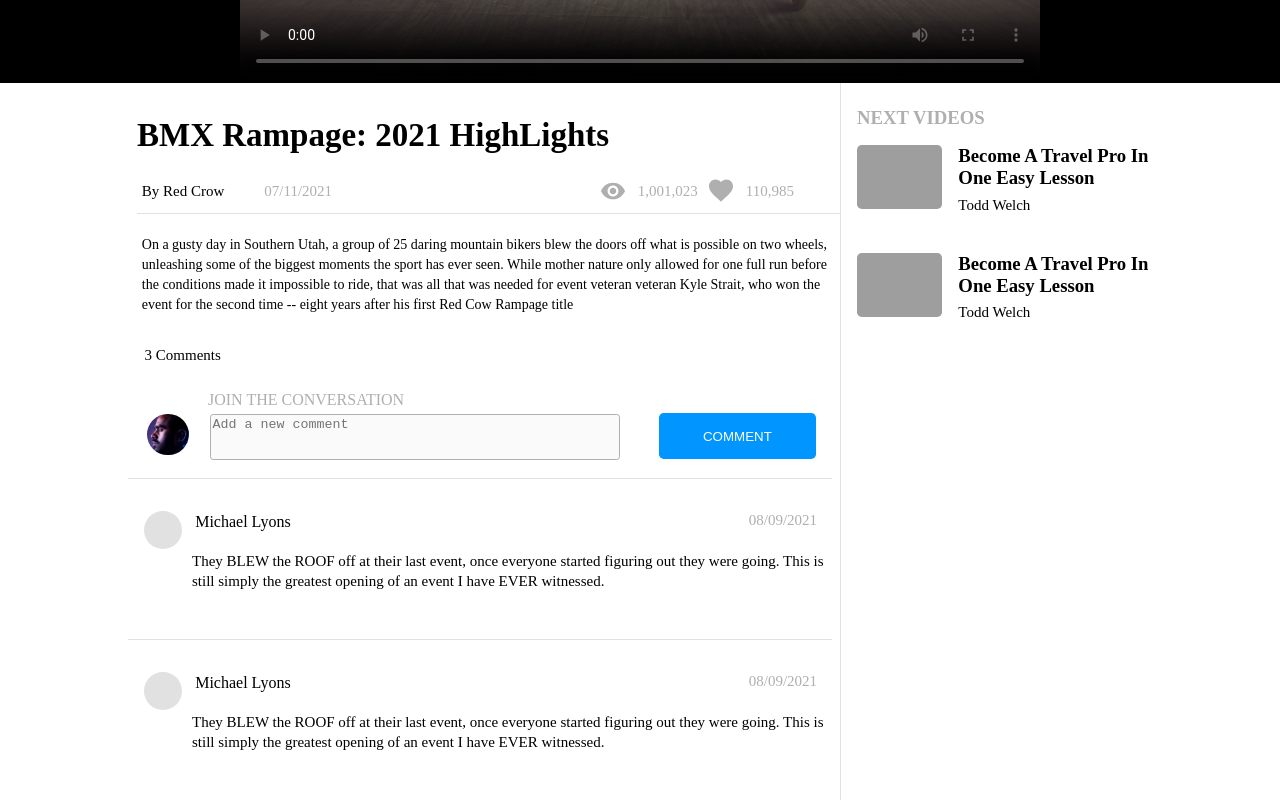
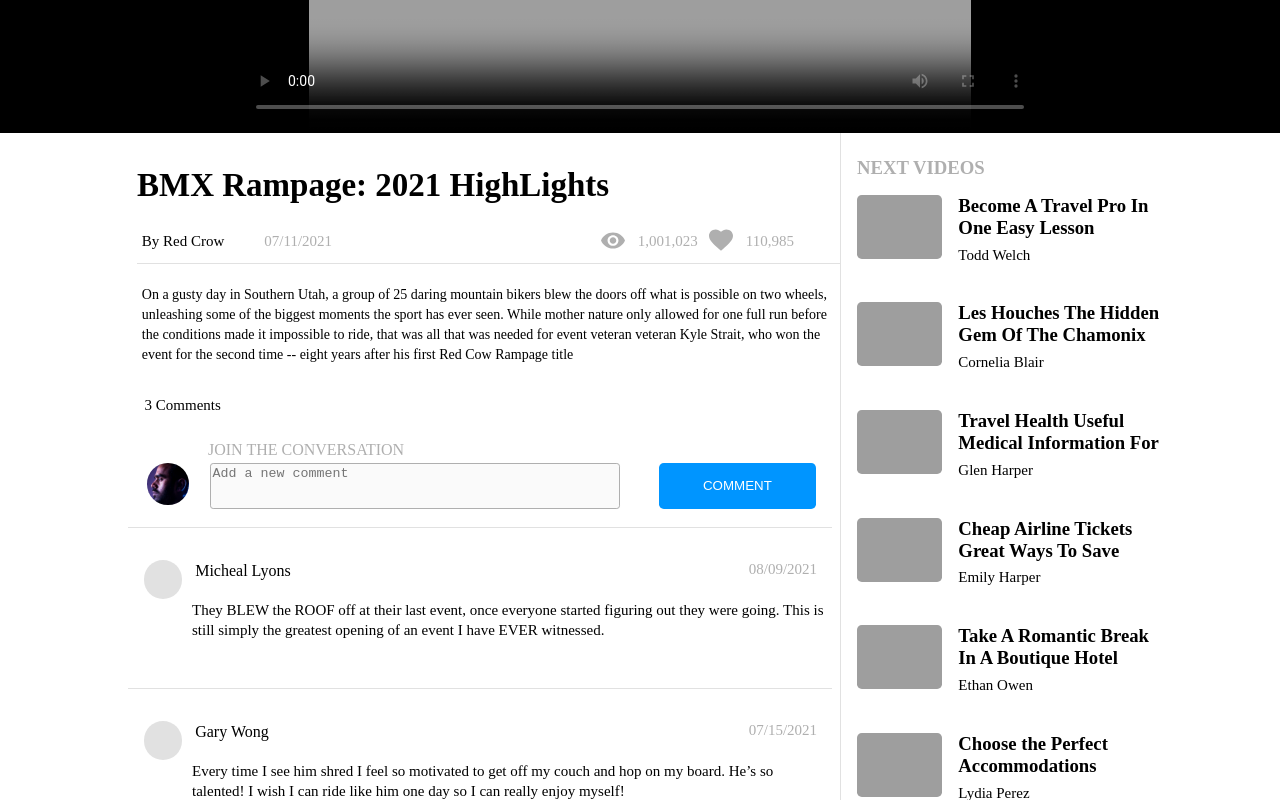
Before and after one commit to David-McCaig/david-mccaig-brainflix, a React (Create React App) app: page / in a window 1280 px wide. Shown: the part 460-1260 px from the top of the page. Built offline with nearby package versions, Linux system fonts and the light colour scheme; grey boxes are pictures that could not be loaded; a web font is replaced by a local one.

Commit message:
Add functionality to video section so the tumbnails can be clicked and comments populate

```diff
--- a/package.json
+++ b/package.json
@@ -6,6 +6,7 @@
     "@testing-library/jest-dom": "^5.16.5",
     "@testing-library/react": "^13.4.0",
     "@testing-library/user-event": "^13.5.0",
+    "date-fns": "^2.29.3",
     "react": "^18.2.0",
     "react-dom": "^18.2.0",
     "react-scripts": "5.0.1",
--- a/src/App.jsx
+++ b/src/App.jsx
@@ -1,4 +1,4 @@
-import React, { useSate } from "react";
+import React, { useState } from "react";
 import NavBar from "./components/NavBar/NavBar";
 import Header from "./components/Header/Header";
 import Description from "./components/Description/Description";
@@ -6,23 +6,38 @@
 import Comments from "./components/Comments/Comments";
 import './App.scss';
 import videos from "./data/videos.json";
-import video from "./data/video-details.json"
-// import MainVideo from "./data/video-details.json";
+import videoDetails from "./data/video-details.json"
+
+function App() {
+  const [selectedVideo, setSelectedVideos] = useState(videoDetails[0]);
 
 
+  const handleVideoChange = (videoId) => {
 
-function App() {
+    const newSelectedVideo = videoDetails.find((videos) => videoId === videos.id);
+
+    setSelectedVideos(newSelectedVideo);
+
+  }
+
+  const nonSelectedVideos = videos.filter((video) => {
+    return video.id !== selectedVideo.id;
+
+  });
 
   return(
     <>
     <NavBar />
-    <Header />
+    <Header selectedVideo={selectedVideo} />
     <div className="video__list">
     <div className="test">
     <Description />
-    <Comments />
+    <Comments {...{selectedVideo}}/>
     </div>
-    <VideoList />
+    <VideoList
+        videos={nonSelectedVideos}
+        handleVideoChange={handleVideoChange}
+        />
     </div>
     </>
   );
--- a/src/components/Comments/Comments.jsx
+++ b/src/components/Comments/Comments.jsx
@@ -2,9 +2,10 @@
 // import SearchFace from "../../assets/images/Mohan-muruge.jpg"
 import SearchFace from "../../assets/images/Mohan-muruge.jpg";
 import AddComment from "../../assets/Icons/add_comment.svg";
+import { format } from 'date-fns';
 
-
-function Comments() {
+function Comments(props) {
+    console.log(props)
     return (
         <section>
             <div className="test">
@@ -19,40 +20,22 @@
                 </form>
 
             </div>
-
-    <div className="comments">
+            {props.selectedVideo.comments !==undefined && props.selectedVideo.comments.map((comment) => {
+                return (
+                    <div className="comments" key={comment.id}>
                         <div className="comments__body">
                             <div className="comments__container">
                                 <div className="images"></div>
-                <p className="comments__title">Michael Lyons</p>
-                <p className="comments__date">08/09/2021</p>
+                                <p className="comments__title">{comment.name}</p>
+                                <p className="comments__date">{format(new Date(comment.timestamp),'MM/dd/yyyy')}</p>
 
                             </div>
-            <p className="comments__copy">They BLEW the ROOF off at their last
-event, once everyone started figuring
-out they were going. This is still simply
-the greatest opening of an event I have
-EVER witnessed.</p>
+                            <p className="comments__copy">{comment.comment}</p>
 
                         </div>
                     </div>
-
-    <div className="comments">
-        <div className="comments__body">
-            <div className="comments__container">
-                <div className="images"></div>
-                <p className="comments__title">Michael Lyons</p>
-                <p className="comments__date">08/09/2021</p>
-
-            </div>
-            <p className="comments__copy">They BLEW the ROOF off at their last
-event, once everyone started figuring
-out they were going. This is still simply
-the greatest opening of an event I have
-EVER witnessed.</p>
-
-        </div>
-    </div>
+        );
+     })}
     </section>
 
 
--- a/src/components/Header/Header.jsx
+++ b/src/components/Header/Header.jsx
@@ -1,14 +1,16 @@
 import "./Header.scss";
 // import MainVideo from "../../../src/data/video-details.json";
-import Video from "../../assets/images/BMX.jpeg";
+// import Video from "../../assets/images/BMX.jpeg";
 
-function Header() {
+function Header({selectedVideo}) {
     return (
         <figure className="video">
             <div className="video__container">
-            <video poster={Video} className="video__content" controls>
+            <video poster={selectedVideo.image} className="video__content" controls>
 
                 </video>
+
+
             </div>
         </figure>
 
--- a/src/components/VideoList/VideoList.jsx
+++ b/src/components/VideoList/VideoList.jsx
@@ -1,33 +1,31 @@
 import "./videoList.scss";
-import image from "../../assets/images/above.jpeg"
+// import image from "../../assets/images/above.jpeg"
 
-function VideoList() {
+function VideoList({videos, handleVideoChange}) {
 
     return (
-        <>
+
     <aside className="videos">
         <h3 className="videos__title">next videos</h3>
+        {videos.map((videos) => {
+          return (
+            <div className="videos__container"
+                onClick={() => {
+                    handleVideoChange(videos.id);
+                    }}
+                    key={videos.id}
+                >
+                <img className="videos__img" src={videos.image} alt="above houses"></img>
+                <div className="videos__text">
+                    <h3 className="videos__subtitle">{videos.title}</h3>
+                    <p className="videos__author">{videos.channel}</p>
 
-        <div className="videos__container">
-            <img className="videos__img" src={image} alt="above houses"></img>
-            <div className="videos__text">
-                <h3 className="videos__subtitle">Become A Travel Pro In One
-Easy Lesson</h3>
-                <p className="videos__author">Todd Welch</p>
             </div>
         </div>
-
-        <div className="videos__container">
-            <img className="videos__img" src={image} alt="above houses"></img>
-            <div className="videos__text">
-                <h3 className="videos__subtitle">Become A Travel Pro In One
-Easy Lesson</h3>
-                <p className="videos__author">Todd Welch</p>
-            </div>
-        </div>
+          );
+        })}
     </aside>
 
-    </>
     );
 }
 
```
Also changed, not shown: 1 other file (tests, documents, lock files or other folders). Lines whose indentation alone changed are shown as unchanged.
